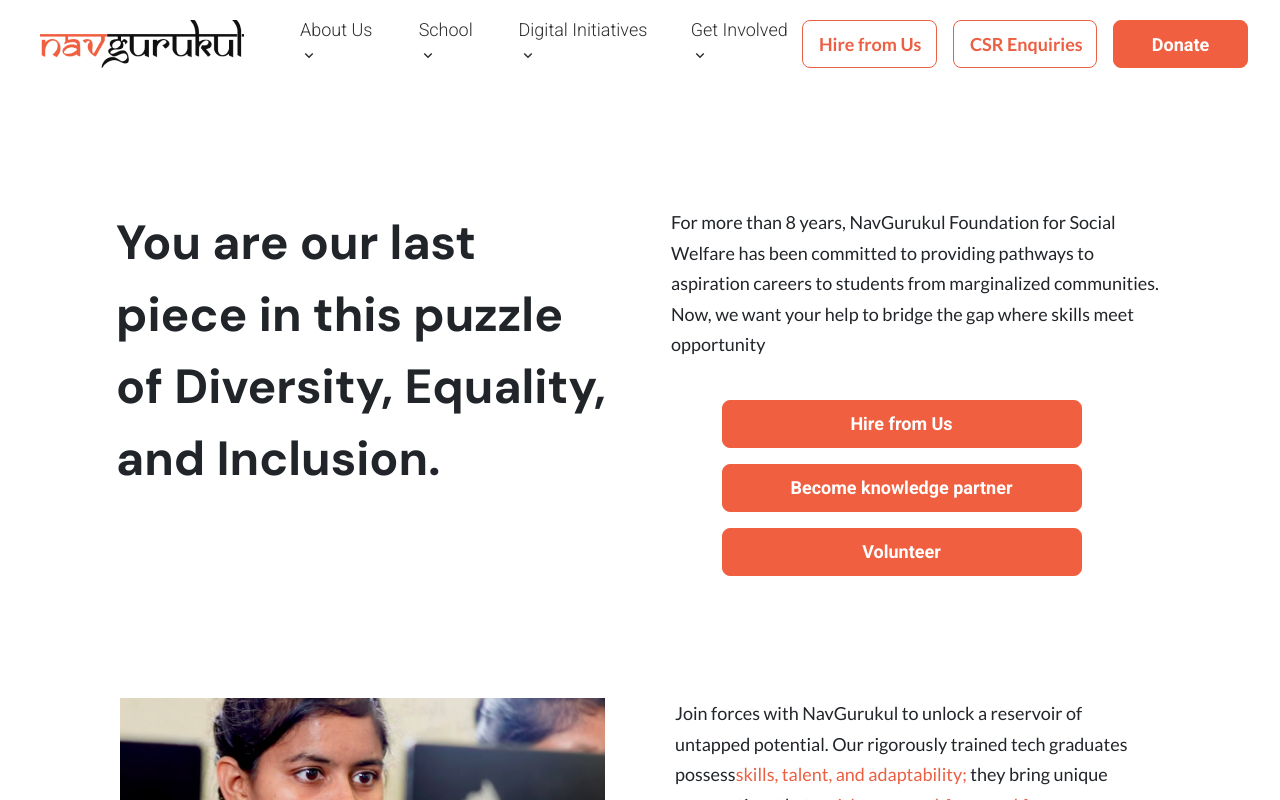
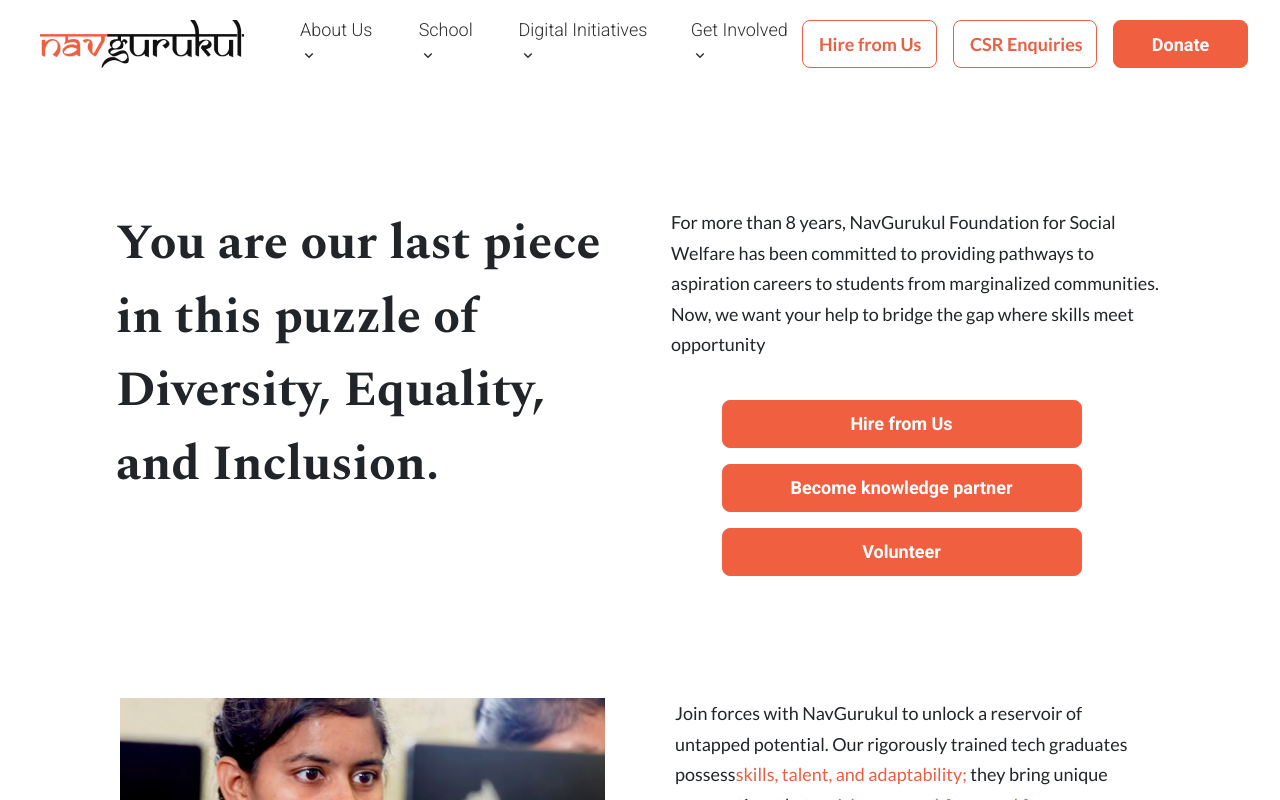
Before and after one commit to navgurukul/nightingale, a React (Create React App) app: page /hiring in a window 1280 px wide. Shown: the top 800 px of the page. Built offline with nearby package versions, Linux system fonts and the light colour scheme; no server answers; a web font is replaced by a local one.

Commit message:
fixed time limit and font

```diff
--- a/src/Page/NgHiring/index.js
+++ b/src/Page/NgHiring/index.js
@@ -64,7 +64,7 @@
         mode: "no-cors",
       });
       setShowToast(true);
-      setTimeout(() => setShowToast(false), 2000);
+      setTimeout(() => setShowToast(false), 1000);
       handleCloseForm();
     } catch (error) {
       console.error('Error:', error);
--- a/src/Page/NgHiring/styles.css
+++ b/src/Page/NgHiring/styles.css
@@ -1,8 +1,9 @@
-@import url('https://fonts.googleapis.com/css2?family=DM+Sans:wght@400;500;700&display=swap');
+@import url('https://fonts.googleapis.com/css2?family=Spectral:wght@300;400;500;600;700&display=swap');
 
 .fontsize {
-  font-family: 'DM Sans', sans-serif;
-  font-size: 48px;
+  font-family: 'Spectral', sans-serif;
+  font-size: 49px;
+  font-weight: 700;
 }
 
 .body1 {
```
